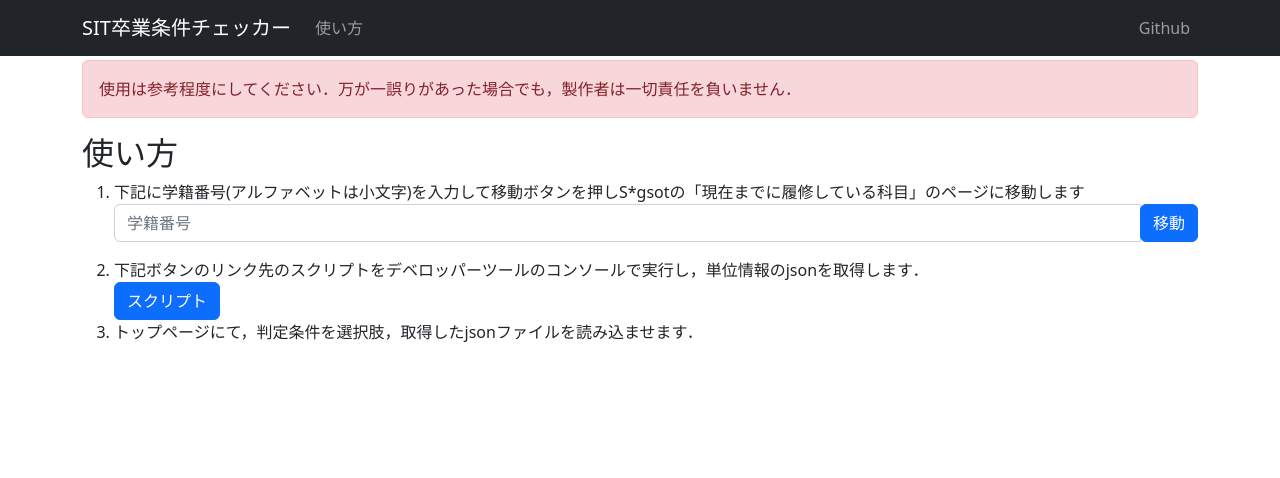
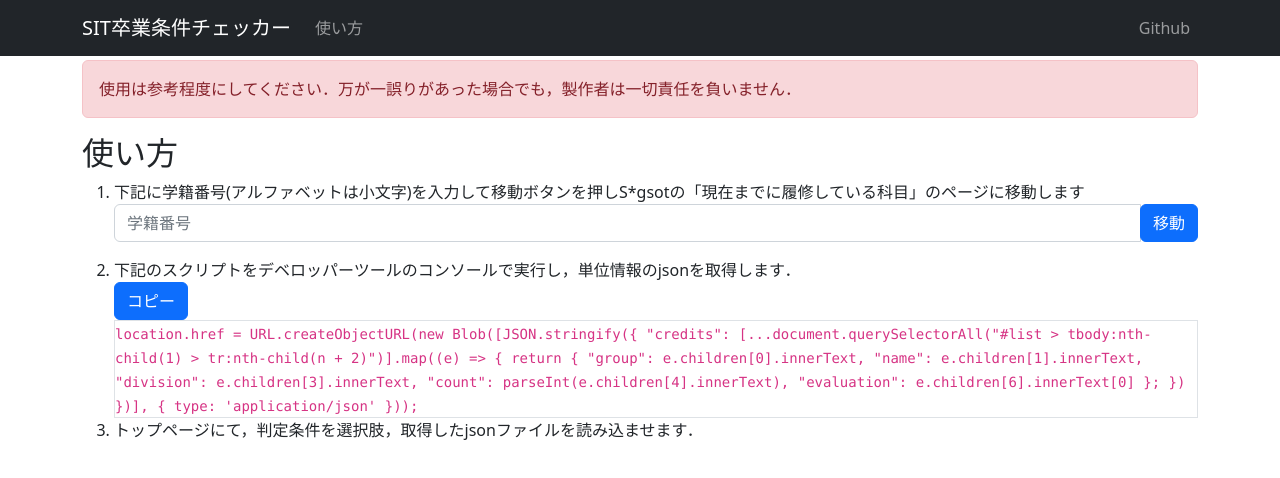
Before and after one commit to ecto0310/sit_graduation_checker, a React (Create React App) app: page /usage in a window 1280 px wide. Shown: the top 478 px of the page. Built offline with nearby package versions, Linux system fonts and the light colour scheme.

Commit message:
[add] copy button

```diff
--- a/src/Components/Usage.tsx
+++ b/src/Components/Usage.tsx
@@ -1,30 +1,75 @@
-import { useState } from 'react';
+import {useState, useRef} from "react";
 import Form from "react-bootstrap/Form";
-import InputGroup from 'react-bootstrap/InputGroup';
-import Button from 'react-bootstrap/Button';
+import InputGroup from "react-bootstrap/InputGroup";
+import Button from "react-bootstrap/Button";
+import Overlay from "react-bootstrap/Overlay";
+import Tooltip from "react-bootstrap/Tooltip";
 
 const Usage = () => {
     const [studentNumber, setStudentNumber] = useState<string>();
+    const [exporterText, setExporterText] = useState<string>();
+    fetch(process.env.PUBLIC_URL + "/exporter.js")
+        .then((res) => res.text())
+        .then((text) => {
+            setExporterText(text);
+        });
+
+    const target = useRef(null);
+    const [show, setShow] = useState(false);
     return (
         <>
             <h2>使い方</h2>
             <ol>
-                <li>下記に学籍番号(アルファベットは小文字)を入力して移動ボタンを押しS*gsotの「現在までに履修している科目」のページに移動します</li>
+                <li>
+                    下記に学籍番号(アルファベットは小文字)を入力して移動ボタンを押しS*gsotの「現在までに履修している科目」のページに移動します
+                </li>
                 <InputGroup className="mb-3">
-                    <Form.Control placeholder="学籍番号" onChange={(e) => setStudentNumber(e.target.value)} />
-                    <a href={"https://sgsot4a.sic.shibaura-it.ac.jp/Sgsot/html/Study.html.var?uid=" + studentNumber} target="_blank" rel="noopener noreferrer">
+                    <Form.Control
+                        placeholder="学籍番号"
+                        onChange={(e) => setStudentNumber(e.target.value)}
+                    />
+                    <a
+                        href={
+                            "https://sgsot4a.sic.shibaura-it.ac.jp/Sgsot/html/Study.html.var?uid=" +
+                            studentNumber
+                        }
+                        target="_blank"
+                        rel="noopener noreferrer"
+                    >
                         <Button variant="primary">移動</Button>
                     </a>
                 </InputGroup>
-                <li>下記ボタンのリンク先のスクリプトをデベロッパーツールのコンソールで実行し，単位情報のjsonを取得します．</li>
-                <a href={"/exporter.js"} target="_blank" rel="noopener noreferrer">
-                        <Button variant="primary">スクリプト</Button>
-                </a>
-                <li>トップページにて，判定条件を選択肢，取得したjsonファイルを読み込ませます．</li>
+                <li>
+                    下記のスクリプトをデベロッパーツールのコンソールで実行し，単位情報のjsonを取得します．
+                </li>
+
+                <Button
+                    ref={target}
+                    onClick={() => {
+                        navigator.clipboard.writeText(exporterText || "");
+                        setShow(!show);
+                        setTimeout(() => setShow(false), 1000);
+                    }}
+                >
+                    コピー
+                </Button>
+                <Overlay target={target.current} show={show} placement="right">
+                    {(props) => (
+                        <Tooltip {...props}>
+                            クリップボードにコピーしました
+                        </Tooltip>
+                    )}
+                </Overlay>
+                <div className="border">
+                    <code>{exporterText}</code>
+                </div>
+
+                <li>
+                    トップページにて，判定条件を選択肢，取得したjsonファイルを読み込ませます．
+                </li>
             </ol>
         </>
     );
 };
 
-
 export default Usage;
```
